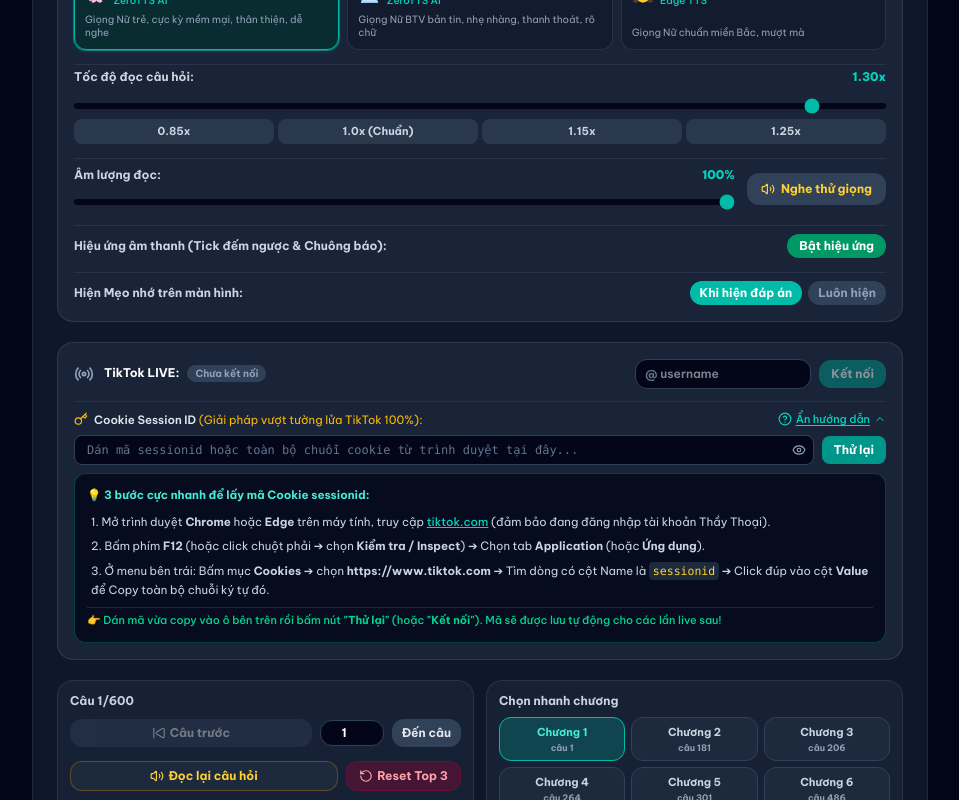
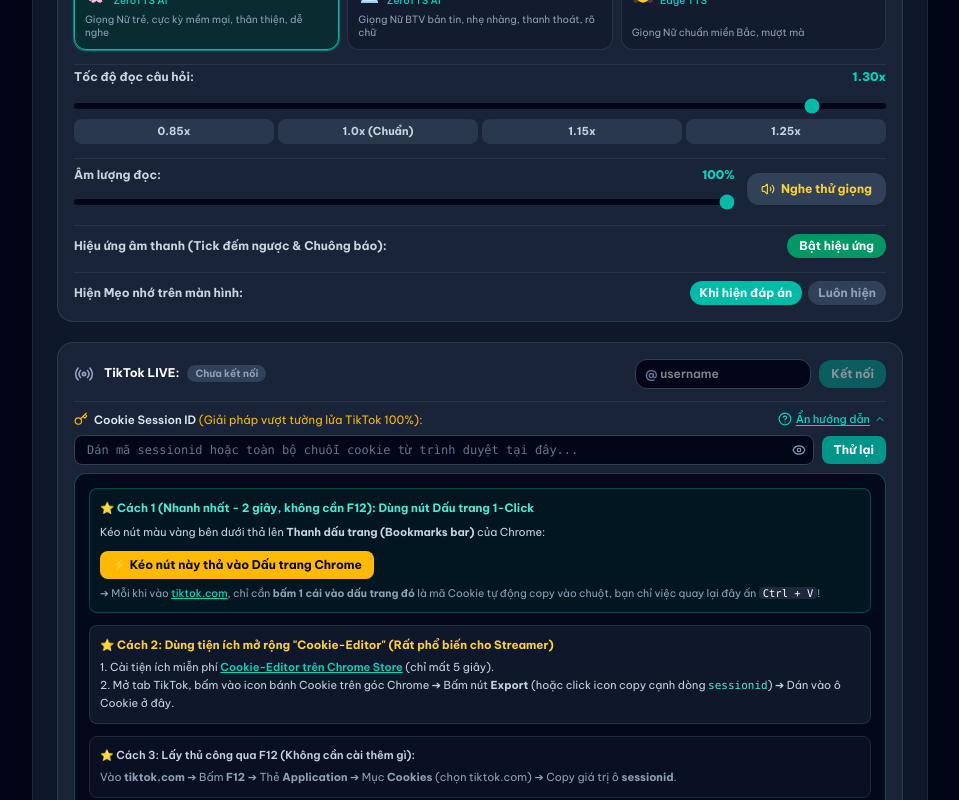
Before and after one commit to ps09754/live-ly-thuyet-lai-xe-b, a React (Vite) app: page / in a window 1280 px wide. Both pictures are taken after a click on the button "📖 Hướng dẫn lấy Cookie (30 giây)". Shown: the part 1120-1920 px from the top of the page, without its empty margins (160-1119 px from the left). Built offline with nearby package versions, Linux system fonts and the light colour scheme; no server answers; a web font is replaced by a local one.

Commit message:
feat(deck): add 1-click bookmarklet helper and simple cookie methods

```diff
--- a/src/components/DrivingStreamerDeck.tsx
+++ b/src/components/DrivingStreamerDeck.tsx
@@ -1042,26 +1042,55 @@ export const DrivingStreamerDeck: React.FC<DrivingStreamerDeckProps> = ({
             </button>
           </div>
 
-          {/* Hướng dẫn chi tiết từng bước */}
+          {/* Hướng dẫn chi tiết từng bước & Các cách đơn giản hơn */}
           {showCookieGuide && (
-            <div className="p-3 rounded-xl bg-slate-950/80 border border-teal-500/30 text-[11.5px] text-slate-300 space-y-2 leading-relaxed animate-in fade-in">
-              <p className="font-bold text-teal-300 flex items-center gap-1.5">
-                💡 3 bước cực nhanh để lấy mã Cookie sessionid:
-              </p>
-              <ol className="list-decimal list-inside space-y-1.5 text-slate-300 pl-1">
-                <li>
-                  Mở trình duyệt <b>Chrome</b> hoặc <b>Edge</b> trên máy tính, truy cập <a href="https://www.tiktok.com" target="_blank" rel="noreferrer" className="text-teal-400 underline font-medium">tiktok.com</a> (đảm bảo đang đăng nhập tài khoản Thầy Thoại).
-                </li>
-                <li>
-                  Bấm phím <b>F12</b> (hoặc click chuột phải ➔ chọn <b>Kiểm tra / Inspect</b>) ➔ Chọn tab <b>Application</b> (hoặc <b>Ứng dụng</b>).
-                </li>
-                <li>
-                  Ở menu bên trái: Bấm mục <b>Cookies</b> ➔ chọn <b>https://www.tiktok.com</b> ➔ Tìm dòng có cột Name là <code className="bg-slate-800 text-amber-300 px-1 py-0.5 rounded font-mono">sessionid</code> ➔ Click đúp vào cột <b>Value</b> để Copy toàn bộ chuỗi ký tự đó.
-                </li>
-              </ol>
-              <p className="text-[11px] text-emerald-400 font-medium pt-1 border-t border-slate-800">
-                👉 Dán mã vừa copy vào ô bên trên rồi bấm nút <b>"Thử lại"</b> (hoặc <b>"Kết nối"</b>). Mã sẽ được lưu tự động cho các lần live sau!
-              </p>
+            <div className="p-3.5 rounded-xl bg-slate-950/90 border border-teal-500/40 text-[11.5px] text-slate-300 space-y-3 leading-relaxed animate-in fade-in">
+              {/* Cách 1: Nút Dấu trang 1-Click (Siêu nhanh - không cần F12) */}
+              <div className="p-2.5 rounded-lg bg-teal-950/40 border border-teal-500/30 space-y-1.5">
+                <p className="font-bold text-teal-300 flex items-center gap-1.5">
+                  ⭐ Cách 1 (Nhanh nhất - 2 giây, không cần F12): Dùng nút Dấu trang 1-Click
+                </p>
+                <p className="text-slate-300 text-[11px]">
+                  Kéo nút màu vàng bên dưới thả lên <b>Thanh dấu trang (Bookmarks bar)</b> của Chrome:
+                </p>
+                <div className="flex items-center gap-2 pt-1">
+                  <a
+                    href="javascript:(function(){var m=document.cookie.match(/(?:^|;\s*)sessionid=([^;]+)/);if(m&amp;&amp;m[1]){navigator.clipboard.writeText(m[1]).then(function(){alert('🎉 ĐÃ COPY MÃ COOKIE TIKTOK THÀNH CÔNG!\n\nBây giờ bạn chỉ cần quay lại trang điều khiển, bấm Ctrl+V vào ô Cookie rồi bấm Thử lại nhé.');}).catch(function(){prompt('Mã Cookie sessionid của bạn (bấm Ctrl+C để copy):',m[1]);});}else{alert('❌ Không tìm thấy mã sessionid.\nHãy đảm bảo bạn đang ở trang tiktok.com và đã ĐĂNG NHẬP tài khoản!');}})();"
+                    onClick={(e) => {
+                      e.preventDefault();
+                      alert('👉 Bạn hãy KÉO chuột giữ nút này rồi THẢ lên thanh Dấu trang (Bookmarks bar) của trình duyệt Chrome/Edge nhé!');
+                    }}
+                    title="Kéo nút này thả lên thanh Dấu trang Chrome"
+                    className="inline-flex items-center gap-1.5 px-3 py-1.5 rounded-lg bg-amber-400 hover:bg-amber-300 text-slate-950 font-bold text-xs shadow-sm cursor-grab active:cursor-grabbing"
+                  >
+                    <span>⚡ Kéo nút này thả vào Dấu trang Chrome</span>
+                  </a>
+                </div>
+                <p className="text-[10.5px] text-slate-400">
+                  ➔ Mỗi khi vào <a href="https://www.tiktok.com" target="_blank" rel="noreferrer" className="text-teal-400 underline font-medium">tiktok.com</a>, chỉ cần <b>bấm 1 cái vào dấu trang đó</b> là mã Cookie tự động copy vào chuột, bạn chỉ việc quay lại đây ấn <kbd className="px-1 bg-slate-800 rounded font-mono text-white">Ctrl + V</kbd>!
+                </p>
+              </div>
+
+              {/* Cách 2: Cài tiện ích Cookie-Editor */}
+              <div className="p-2.5 rounded-lg bg-slate-900 border border-slate-700/60 space-y-1">
+                <p className="font-bold text-amber-300">
+                  ⭐ Cách 2: Dùng tiện ích mở rộng "Cookie-Editor" (Rất phổ biến cho Streamer)
+                </p>
+                <p className="text-[11px] text-slate-300">
+                  1. Cài tiện ích miễn phí <a href="https://chromewebstore.google.com/detail/cookie-editor/hlkenndednhfkekhgcdicdfddnkalmdm" target="_blank" rel="noreferrer" className="text-teal-400 underline font-semibold">Cookie-Editor trên Chrome Store</a> (chỉ mất 5 giây).<br />
+                  2. Mở tab TikTok, bấm vào icon bánh Cookie trên góc Chrome ➔ Bấm nút <b>Export</b> (hoặc click icon copy cạnh dòng <code className="text-teal-300">sessionid</code>) ➔ Dán vào ô Cookie ở đây.
+                </p>
+              </div>
+
+              {/* Cách 3: Lấy thủ công bằng F12 */}
+              <div className="p-2.5 rounded-lg bg-slate-900/60 border border-slate-800 space-y-1 text-slate-400 text-[11px]">
+                <p className="font-semibold text-slate-300">
+                  ⭐ Cách 3: Lấy thủ công qua F12 (Không cần cài thêm gì):
+                </p>
+                <p>
+                  Vào <b>tiktok.com</b> ➔ Bấm <b>F12</b> ➔ Thẻ <b>Application</b> ➔ Mục <b>Cookies</b> (chọn tiktok.com) ➔ Copy giá trị ô <b>sessionid</b>.
+                </p>
+              </div>
             </div>
           )}
         </div>
```
